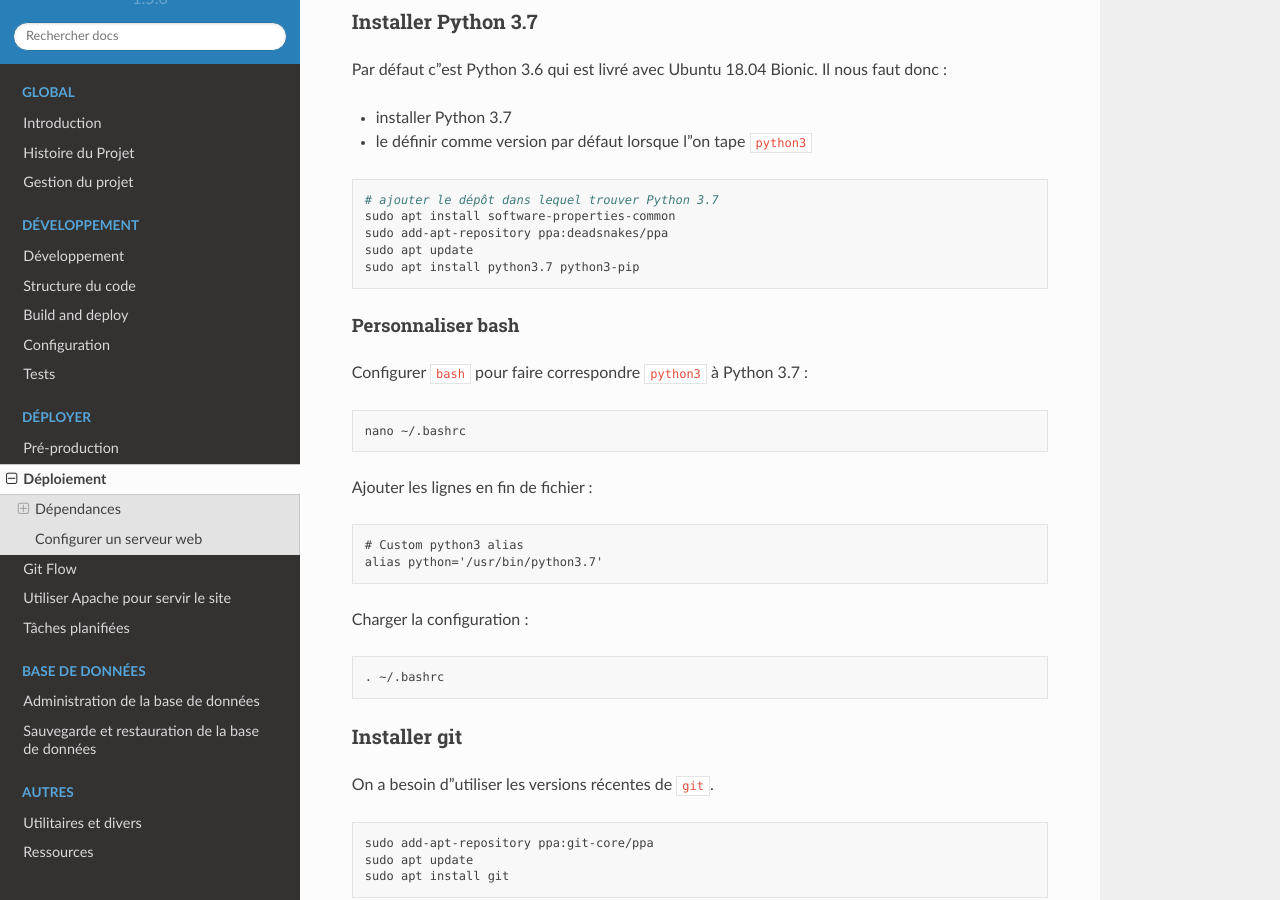
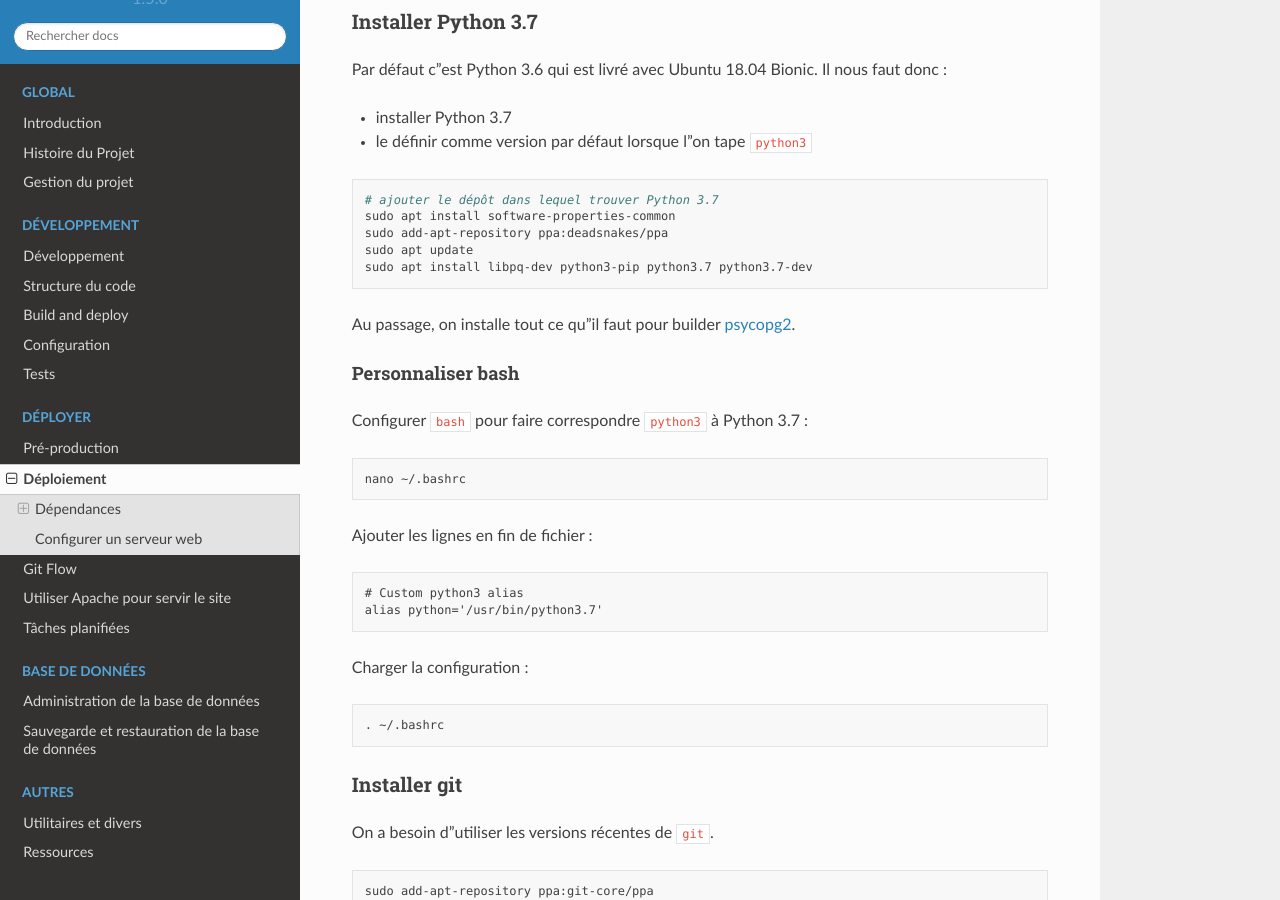
Before and after one commit to Guts/elgeopaso, a Sphinx documentation site: the page built from docs/deployment/production.md, in a window 1280 px wide and 900 px high, scrolled down 371 px. Built offline with Sphinx 7.4.7 and the Read the Docs theme 2.0.0, drawn with Linux system fonts in a browser that asks for light colours; pages that are not in the unit, such as notebooks, are missing from menus.

Commit message:
Update production.md

````diff
--- a/docs/deployment/production.md
+++ b/docs/deployment/production.md
@@ -22,8 +22,10 @@ Par défaut c'est Python 3.6 qui est livré avec Ubuntu 18.04 Bionic. Il nous fa
 sudo apt install software-properties-common
 sudo add-apt-repository ppa:deadsnakes/ppa
 sudo apt update
-sudo apt install python3.7 python3-pip
+sudo apt install libpq-dev python3-pip python3.7 python3.7-dev
 ```
+
+Au passage, on installe tout ce qu'il faut pour builder [psycopg2](https://tekshinobi.com/install-psycopg2-on-ubuntu-18-04/).
 
 #### Personnaliser bash
 
````
